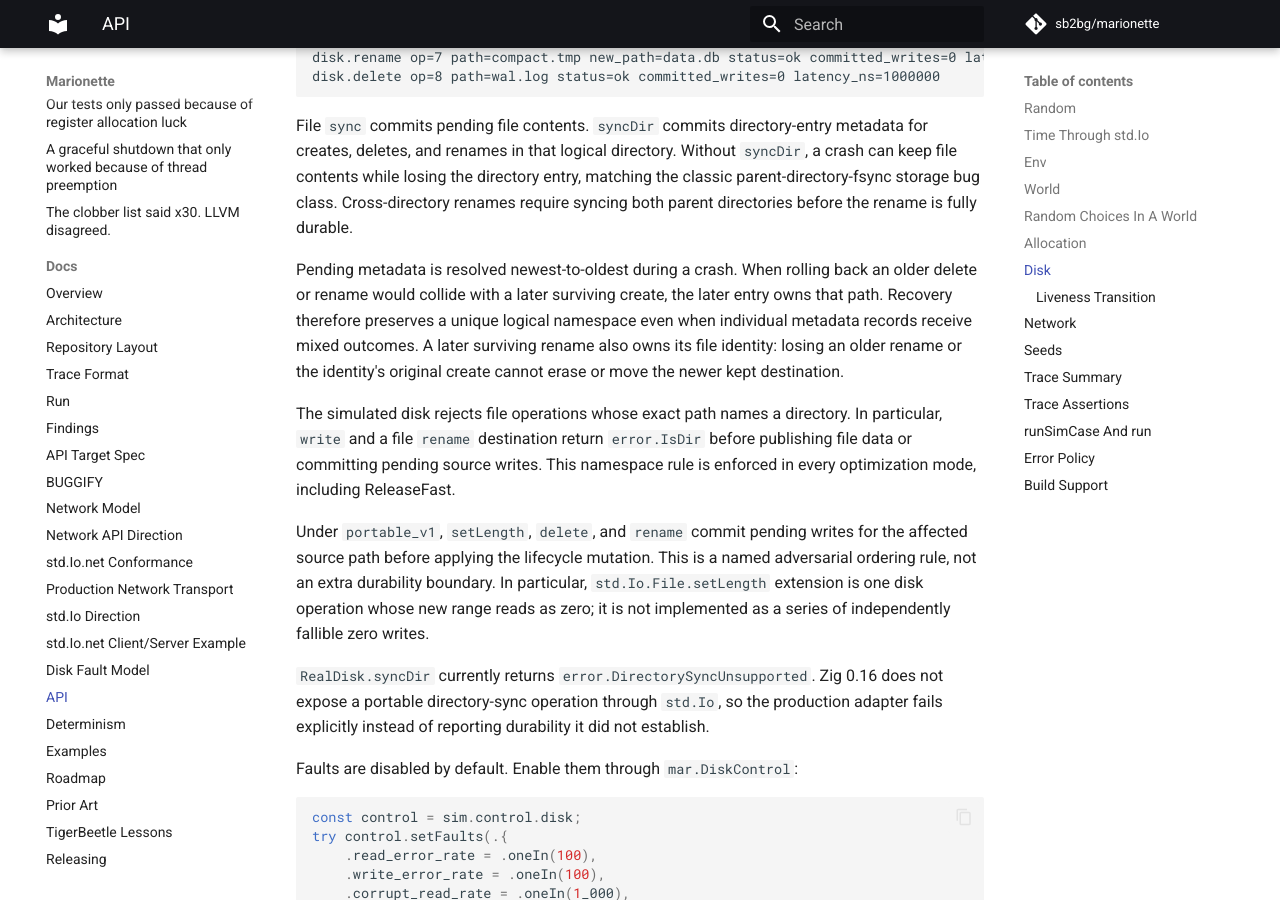
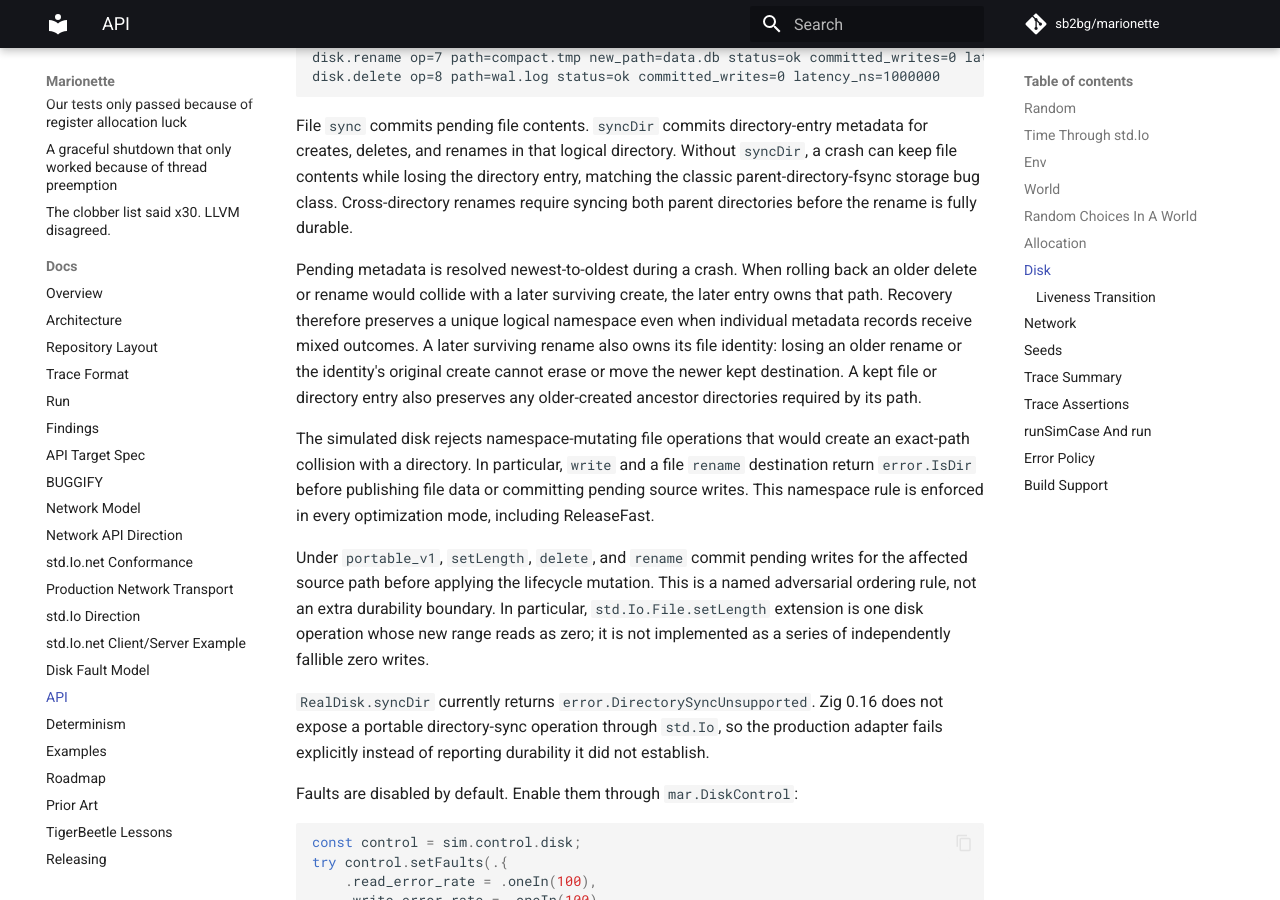
Before and after one commit to sb2bg/marionette, an MkDocs documentation site: the page built from docs/api.md, in a window 1280 px wide and 900 px high, scrolled down 8450 px. Built offline with MkDocs 1.6.1 and Material for MkDocs 9.7.7, drawn with Linux system fonts in a browser that asks for light colours; comment, search, counter and statistics services are not loaded.

Commit message:
Clarify disk namespace mutation semantics

```diff
--- a/docs/api.md
+++ b/docs/api.md
@@ -447,11 +447,14 @@ the later entry owns that path. Recovery therefore preserves a unique logical
 namespace even when individual metadata records receive mixed outcomes. A
 later surviving rename also owns its file identity: losing an older rename or
 the identity's original create cannot erase or move the newer kept destination.
+A kept file or directory entry also preserves any older-created ancestor
+directories required by its path.
 
-The simulated disk rejects file operations whose exact path names a directory.
-In particular, `write` and a file `rename` destination return `error.IsDir`
-before publishing file data or committing pending source writes. This namespace
-rule is enforced in every optimization mode, including ReleaseFast.
+The simulated disk rejects namespace-mutating file operations that would create
+an exact-path collision with a directory. In particular, `write` and a file
+`rename` destination return `error.IsDir` before publishing file data or
+committing pending source writes. This namespace rule is enforced in every
+optimization mode, including ReleaseFast.
 
 Under `portable_v1`, `setLength`, `delete`, and `rename` commit pending writes
 for the affected source path before applying the lifecycle mutation. This is a
```
